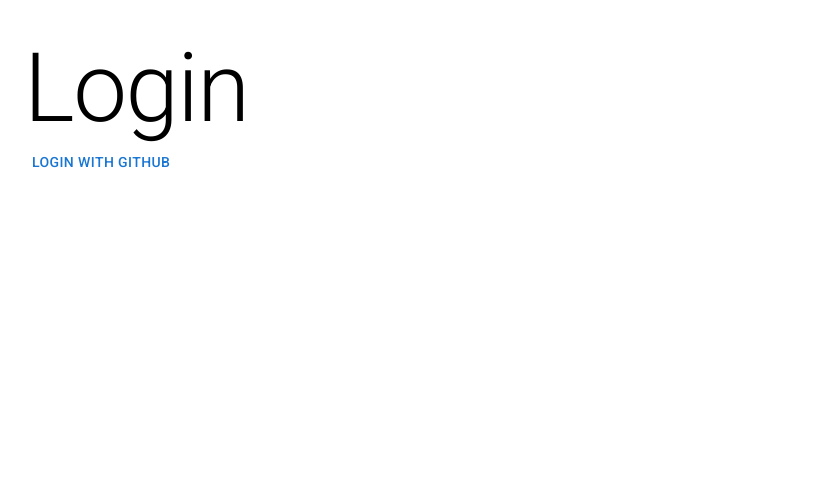
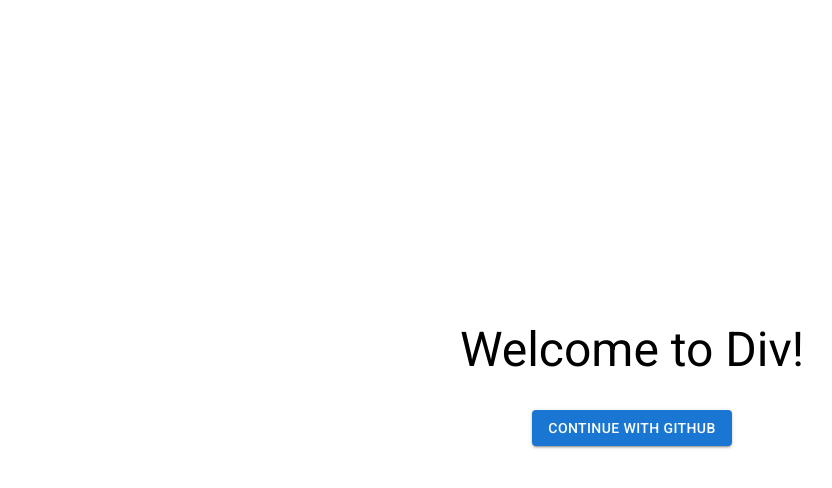
Before and after one commit to razakhalid/div, a React (Vite) app in the folder client/: page /login in a window 1280 px wide. Shown: the top 488 px of the page, without its empty margins (8-840 px from the left). Built offline with nearby package versions, Linux system fonts and the light colour scheme; no server answers.

Commit message:
updated login page styling, use github oauth for login

```diff
--- a/client/src/App.tsx
+++ b/client/src/App.tsx
@@ -1,5 +1,5 @@
 import { createContext, useEffect, useState } from "react";
-// import { cookieUtils } from "./utils";
+import { cookieUtils } from "./utils";
 import AppRouter from "./router";
 import { ThemeProvider } from "@mui/material";
 import theme from "./theme";
@@ -10,8 +10,10 @@
 
 export default function App() {
   const [pages, setPages] = useState<Page[]>([]);
+  const [isLoggedIn, setIsLoggedIn] = useState<boolean>(
+    !!cookieUtils.getCookie("github_access_token"),
+  );
 
-  useEffect(() => {
   const fetchPages = async () => {
     try {
       const response = await fetch(endpointUrls.pages);
@@ -21,11 +23,16 @@
     }
   };
 
-    fetchPages();
-  }, []);
+  useEffect(() => {
+    (async function () {
+      const githubAccessToken = cookieUtils.getCookie("github_access_token");
+      setIsLoggedIn(!!githubAccessToken);
+      await fetchPages();
+    })();
+  }, [isLoggedIn]);
 
   return (
-    <AppContext.Provider value={{ pages, setPages }}>
+    <AppContext.Provider value={{ pages, setPages, isLoggedIn, setIsLoggedIn }}>
       <ThemeProvider theme={theme}>
         <AppRouter />
       </ThemeProvider>
--- a/client/src/components/nav/PageLinks.tsx
+++ b/client/src/components/nav/PageLinks.tsx
@@ -7,7 +7,7 @@
 export default function PageLinks() {
   const { pages } = useContext(AppContext);
   return (
-    <Grid display={"flex"} flexDirection={"column"} pl={2}>
+    <Grid container display={"flex"} flexDirection={"column"} pl={2}>
       {pages?.map((page) => (
         <Link
           key={page.id}
@@ -17,7 +17,7 @@
         </Link>
       ))}
       <Link to={paths.PAGE_PAGE}>
-        <Button>New Page +</Button>
+        <Button variant={"contained"}>New Page +</Button>
       </Link>
     </Grid>
   );
--- a/client/src/index.css
+++ b/client/src/index.css
@@ -103,6 +103,6 @@
 }
 
 .edit-buttons button:last-of-type {
-    background-color: rgb(220, 89, 89);
+    /*background-color: rgb(220, 89, 89);*/
     color: white;
 }
--- a/client/src/pages/login/Login.tsx
+++ b/client/src/pages/login/Login.tsx
@@ -1,14 +1,9 @@
-import { Button, Typography } from "@mui/material";
+import { Button, Grid, Typography } from "@mui/material";
 import { useContext, useEffect } from "react";
 import { AppContext } from "../../App.tsx";
-// import { useSearchParams } from "react-router-dom";
-// import axios from "axios";
 
 export default function Login() {
-  // const params = new URLSearchParams(window.location.search);
-  // const [searchParams, setSearchParams] = useSearchParams();
   const github_client_id = import.meta.env.VITE_GITHUB_CLIENT_ID;
-  // const github_client_secret = import.meta.env.GITHUB_CLIENT_SECRET;
   const appContext = useContext(AppContext);
   useEffect(() => {
     console.log(appContext);
@@ -21,11 +16,26 @@
     window.location.replace(url);
   };
   return (
-    <>
-      <Typography component={"h1"} variant={"h1"}>
-        Login
-      </Typography>
-      <Button onClick={handleClickGithubLogin}>Login with GitHub</Button>
-    </>
+    <Grid
+      container
+      display={"flex"}
+      flexDirection={"column"}
+      justifyContent={"center"}
+      rowSpacing={4}
+      alignItems={"center"}
+      height={"100%"}
+      width={"100%"}
+    >
+      <Grid item textAlign={"center"}>
+        <Typography component={"h3"} variant={"h3"}>
+          Welcome to Div!
+        </Typography>
+      </Grid>
+      <Grid item>
+        <Button onClick={handleClickGithubLogin} variant={"contained"}>
+          Continue with GitHub
+        </Button>
+      </Grid>
+    </Grid>
   );
 }
--- a/client/src/pages/page/Page.tsx
+++ b/client/src/pages/page/Page.tsx
@@ -3,7 +3,7 @@
 import { useContext, useEffect, useState } from "react";
 import { Page as PageType } from "../../../../shared/types";
 import { useSearchParams } from "react-router-dom";
-import { Button } from "@mui/material";
+import { Button, Grid, Input, TextareaAutosize } from "@mui/material";
 import { AppContext } from "../../App.tsx";
 
 export default function Page() {
@@ -99,30 +99,50 @@
         page ? handleUpdatePage(event) : handleAddPage(event)
       }
     >
-      <input
+      <Grid container display={"grid"} columns={1} rowSpacing={2} px={4}>
+        <Grid item component={"div"}>
+          <Input
             value={title}
             onChange={(event) => setTitle(event.target.value)}
             placeholder="Title"
             required
-      ></input>
-      <textarea
+            fullWidth
+          ></Input>
+        </Grid>
+
+        <Grid item component={"div"}>
+          <TextareaAutosize
             value={content}
             onChange={(event) => setContent(event.target.value)}
             placeholder="Content"
-        rows={10}
             required
-      ></textarea>
+            minRows={20}
+            style={{ width: "100%" }}
+          ></TextareaAutosize>
+        </Grid>
 
+        <Grid item component={"div"}>
           {page ? (
             <div className="edit-buttons">
-          <button type="submit">Save</button>
-          <button onClick={handleCancel}>Cancel</button>
+              <Button onClick={handleCancel} variant={"outlined"}>
+                Cancel
+              </Button>
+              <Button type="submit" variant={"contained"}>
+                Save
+              </Button>
             </div>
           ) : (
-        <Button type="submit" variant={"contained"} disabled={!title}>
+            <Button
+              type="submit"
+              variant={"contained"}
+              disabled={!title}
+              fullWidth
+            >
               Add Page
             </Button>
           )}
+        </Grid>
+      </Grid>
     </form>
   );
 }
--- a/client/src/router/index.tsx
+++ b/client/src/router/index.tsx
@@ -1,22 +1,26 @@
 import {
   BrowserRouter,
-  // Navigate,
+  Navigate,
   Outlet,
   Route,
   Routes,
 } from "react-router-dom";
 import Login from "../pages/login/Login.tsx";
 import Home from "../pages/home/Home.tsx";
-// import { useContext } from "react";
-// import { AppContext } from "../App.tsx";
+import { useContext, useEffect } from "react";
 import { paths } from "../constants";
 import MainWrapper from "../components/Main.tsx";
 import Page from "../pages/page/Page.tsx";
+import { cookieUtils } from "../utils";
+import { AppContext } from "../App.tsx";
 
 function PrivateRoute() {
-  // const { isLoggedIn } = useContext(AppContext);
-  // if (!isLoggedIn) return <Navigate to={paths.LOGIN_PAGE} replace />;
-  return <Outlet />;
+  const { isLoggedIn, setIsLoggedIn } = useContext(AppContext);
+  useEffect(() => {
+    setIsLoggedIn(!!cookieUtils.getCookie("github_access_token"));
+  }, [isLoggedIn]);
+  if (!isLoggedIn)
+    return isLoggedIn ? <Navigate to={paths.LOGIN_PAGE} replace /> : <Outlet />;
 }
 
 export default function AppRouter() {
```
Lines whose indentation alone changed are shown as unchanged.
